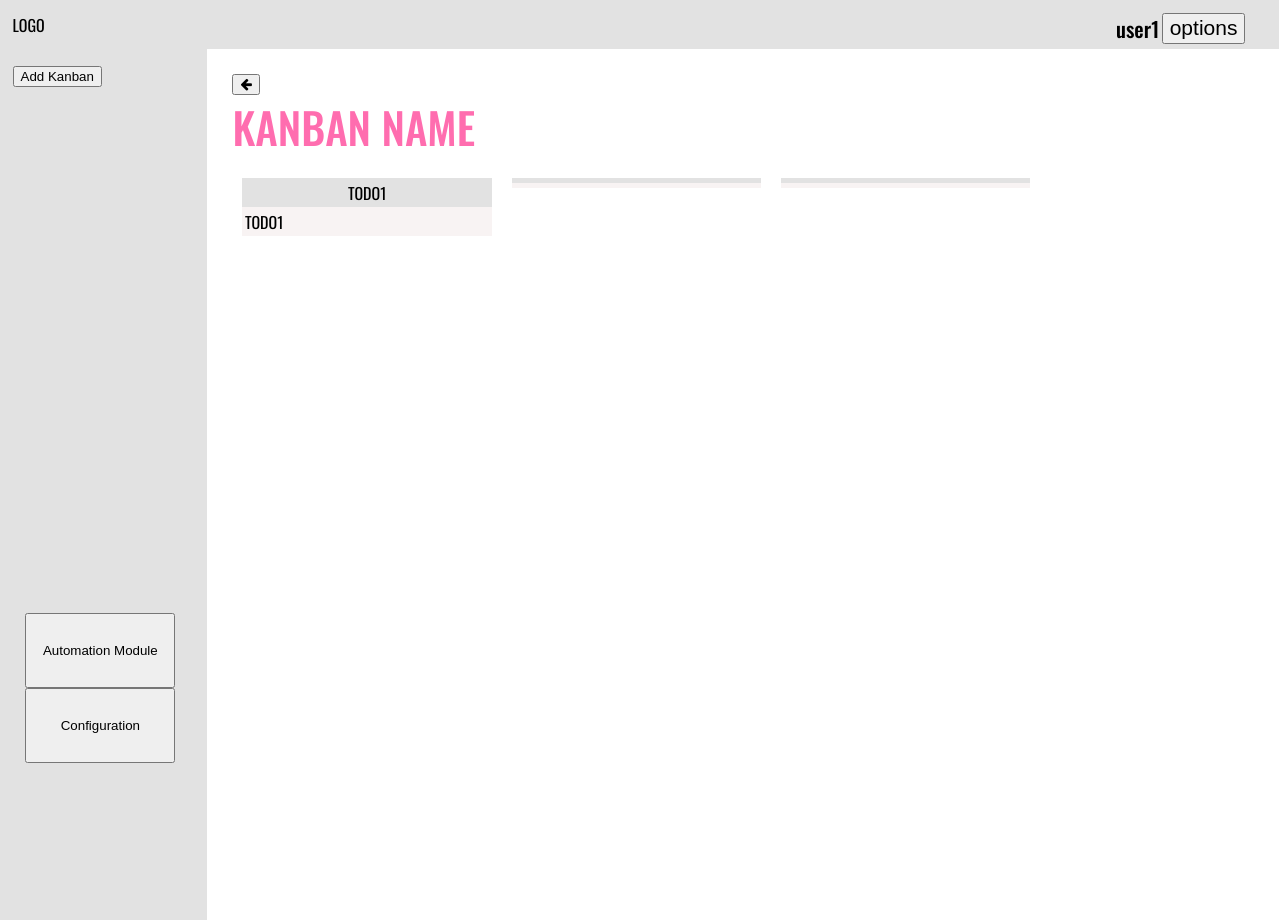
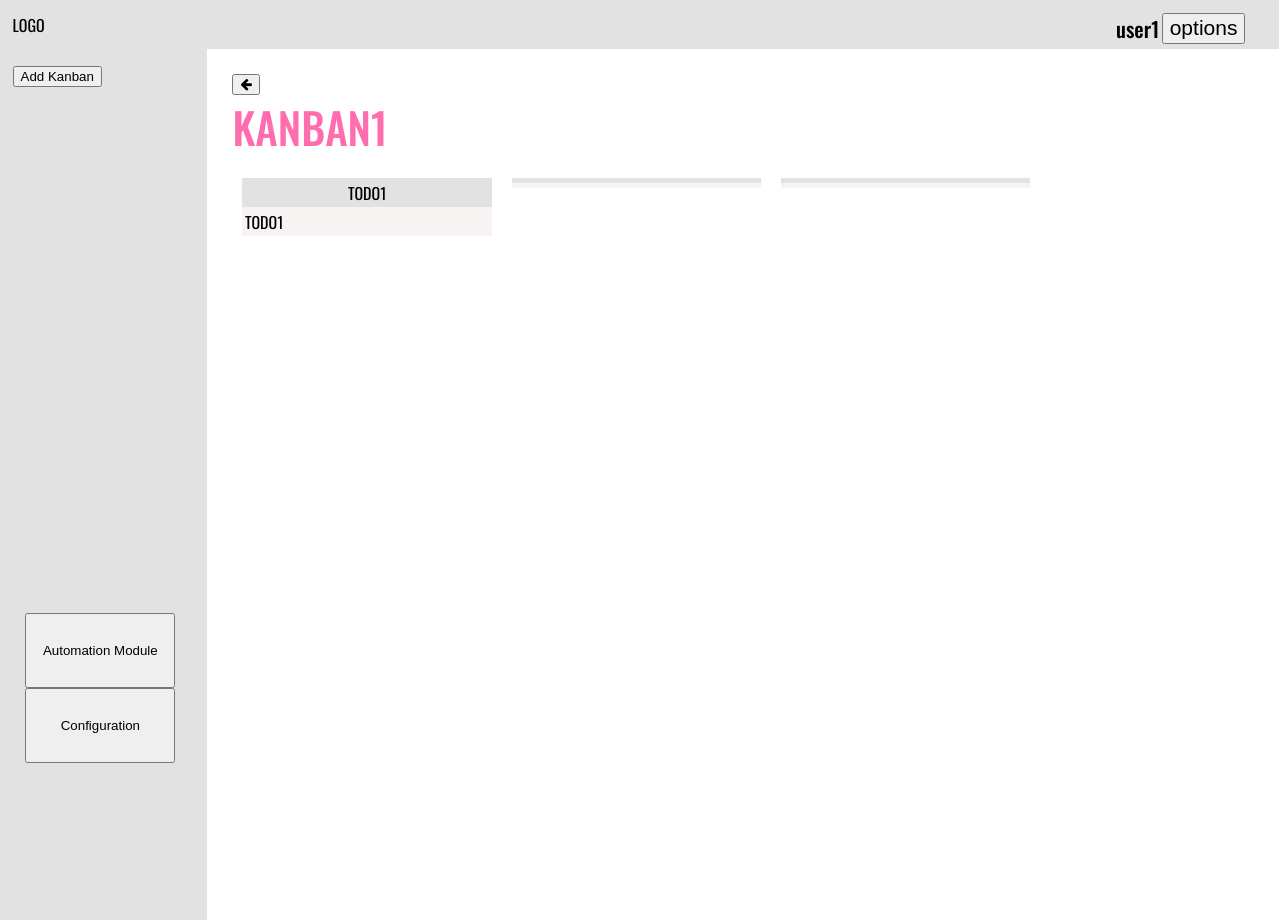
Before and after one commit to JPersjanow/Rabbit-CI, a React (Create React App) app in the folder application/: page / in a window 1280 px wide. Both pictures are taken after a click on the button 1205 px from the left and 211 px from the top of the page. Built offline with nearby package versions, Linux system fonts and the light colour scheme.

Commit message:
display kanban name on kanbans tables view

```diff
--- a/application/src/mainLayout/MainLayout.js
+++ b/application/src/mainLayout/MainLayout.js
@@ -27,14 +27,13 @@ class MainLayout extends React.Component {
         automationPage: false,       //page 4
         singleJobPage: false,        // page 5
         kanbanTablesContent: [],
+        singleKanbanName: "",
     }
 
     handleKanbanListButton = (kanbanName) => {
-        console.log(kanbanName)
         const userTables = this.state.userKanbans;
         const chooseKanban = userTables.filter(tableName => tableName.kanbanName === kanbanName); //
         console.log(chooseKanban);
-
         const toDoTable = chooseKanban[0].tables[0];
         const doingTable = chooseKanban[0].tables[1];
         const doneTable = chooseKanban[0].tables[2];
@@ -43,6 +42,7 @@ class MainLayout extends React.Component {
             kanbanTablesContent: kanbanTable,
             userKanbansPage: false,
             userKanbansTablePage: true,
+            singleKanbanName: kanbanName,
         })
     }
 
@@ -50,6 +50,7 @@ class MainLayout extends React.Component {
         this.setState({
             userKanbansPage: true,
             userKanbansTablePage: false,
+            singleKanbanName: "",
         })
     }
 
@@ -62,6 +63,7 @@ class MainLayout extends React.Component {
         const userKanbanListButtonHandler = this.handleKanbanListButton;
         const userKanbanListButtonBackHandler = this.handleKanbanListButtonBack;
         const kanbanTablesContent = this.state.kanbanTablesContent;
+        const singleKanbanName = this.state.singleKanbanName;
         return (
             <div className="mainLayout">
                 <TopNav
@@ -78,6 +80,7 @@ class MainLayout extends React.Component {
                         userKanbanListButton={userKanbanListButtonHandler}
                         userKanbanListButtonBackHandler={userKanbanListButtonBackHandler}
                         kanbanTablesContent={kanbanTablesContent}
+                        singleKanbanName={singleKanbanName}
                     />
                 </div>
             </div>
--- a/application/src/mainLayout/components/KanbanTables.js
+++ b/application/src/mainLayout/components/KanbanTables.js
@@ -3,6 +3,7 @@ import SingleTables from './SingleTables';
 import '../componentsStyle/KanbanTables.css'
 
 const KanbanTables = (props) => {
+    const singleKanbanName = props.singleKanbanName;
     const userKanbanListButtonBackHandler = props.userKanbanListButtonBackHandler;
     const kanbanTablesContent = props.kanbanTablesContent;
     console.log(kanbanTablesContent);
@@ -15,7 +16,7 @@ const KanbanTables = (props) => {
                 </button>
             </div>
             <div className="contentTitle">
-                <span>Kanban Name</span>
+                <span>{singleKanbanName}</span>
             </div>
             <div className="kanbanTablesContainer">
                 <SingleTables kanbanTablesContent={kanbanTablesContent} />
--- a/application/src/mainLayout/mainComponents/MainContent.js
+++ b/application/src/mainLayout/mainComponents/MainContent.js
@@ -28,16 +28,19 @@ const AssignedKanbanTable = (props) => {
 
 
 const MainContent = (props) => {
+
     const userKanbans = props.userKanbans;
+    const singleKanbanName = props.singleKanbanName;
     const userKanbanListButton = props.userKanbanListButton
     const kanbanTablesContent = props.kanbanTablesContent;
-    const userKanbansPage = props.isUserKanbansPage;
+    //const userKanbansPage = props.isUserKanbansPage;
     const userKanbansTablePage = props.isuserKanbansTablePage;
     const userKanbanListButtonBackHandler = props.userKanbanListButtonBackHandler;
     return (
         <div className="mainContentStyle">
             { kanbanTablesContent !== [] && userKanbansTablePage ?
                 <KanbanTables
+                    singleKanbanName={singleKanbanName}
                     userKanbanListButtonBackHandler={userKanbanListButtonBackHandler}
                     kanbanTablesContent={kanbanTablesContent} />
                 : <AssignedKanbanTable
```
